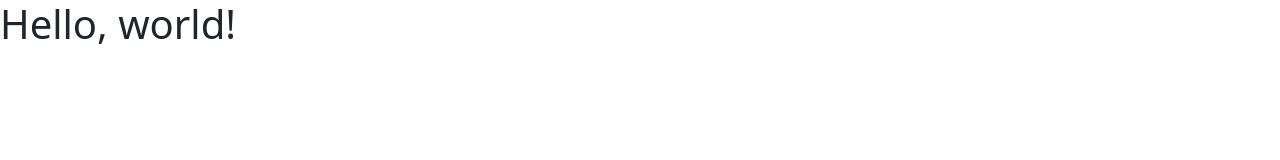
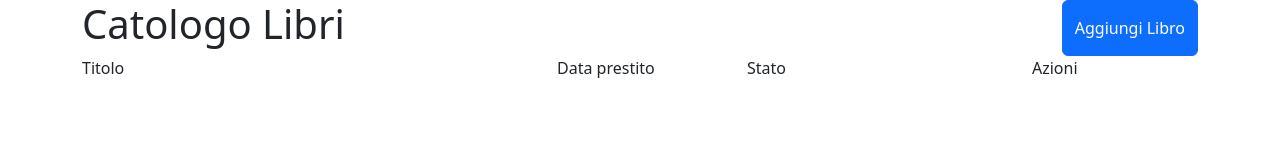
Before and after one commit to TiffanyElizabeth/html-css-bootstrap-dashboard, a plain HTML site: page index.html in a window 1280 px wide. Drawn offline with nearby package versions, Linux system fonts and the light colour scheme.

Commit message:
feat: main column structure

```diff
--- a/index.html
+++ b/index.html
@@ -7,7 +7,23 @@
     <link href="https://cdn.jsdelivr.net/npm/bootstrap@5.3.3/dist/css/bootstrap.min.css" rel="stylesheet" integrity="sha384-QWTKZyjpPEjISv5WaRU9OFeRpok6YctnYmDr5pNlyT2bRjXh0JMhjY6hW+ALEwIH" crossorigin="anonymous">
   </head>
   <body>
-    <h1>Hello, world!</h1>
+    <header class="">
+
+    </header>
+    <main>
+        <div class="container">
+            <div class="d-flex justify-content-between">
+                <h1 class="display-6">Catologo Libri</h1>
+                <button type="button" class="btn btn-primary">Aggiungi Libro</button>
+            </div>
+            <div class="row">
+                <div class="col-sm-6 col-md-5">Titolo</div>
+                <div class="d-sm-none d-md-block col-md-2">Data prestito</div>
+                <div class="col-sm-4 col-md-3">Stato</div>
+                <div class="col-sm-2 col-md-1">Azioni</div>
+            </div>
+        </div>
+    </main>
     <script src="https://cdn.jsdelivr.net/npm/bootstrap@5.3.3/dist/js/bootstrap.bundle.min.js" integrity="sha384-YvpcrYf0tY3lHB60NNkmXc5s9fDVZLESaAA55NDzOxhy9GkcIdslK1eN7N6jIeHz" crossorigin="anonymous"></script>
   </body>
 </html>
```
